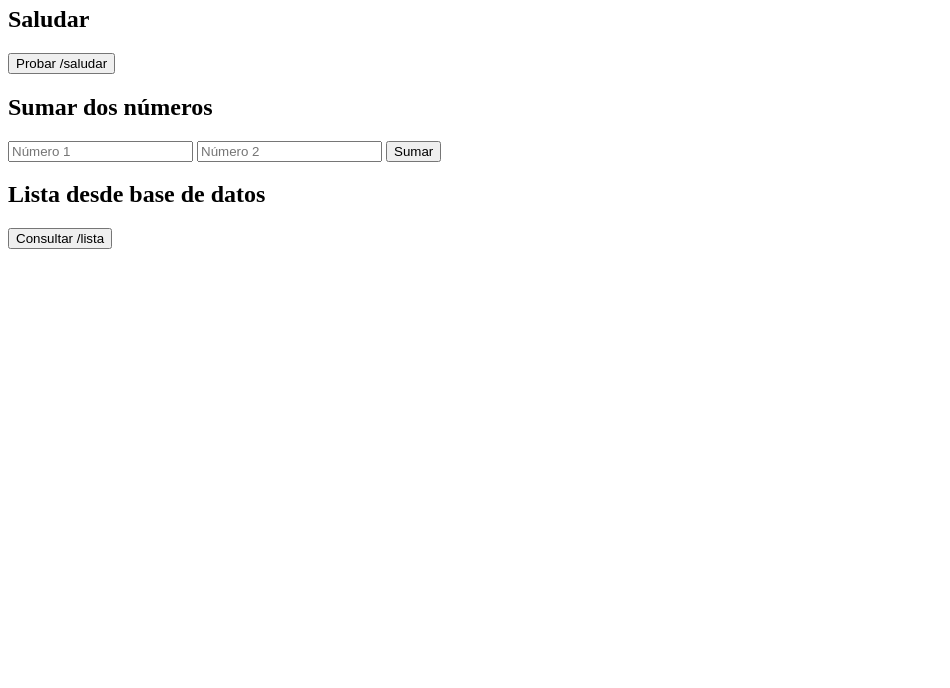
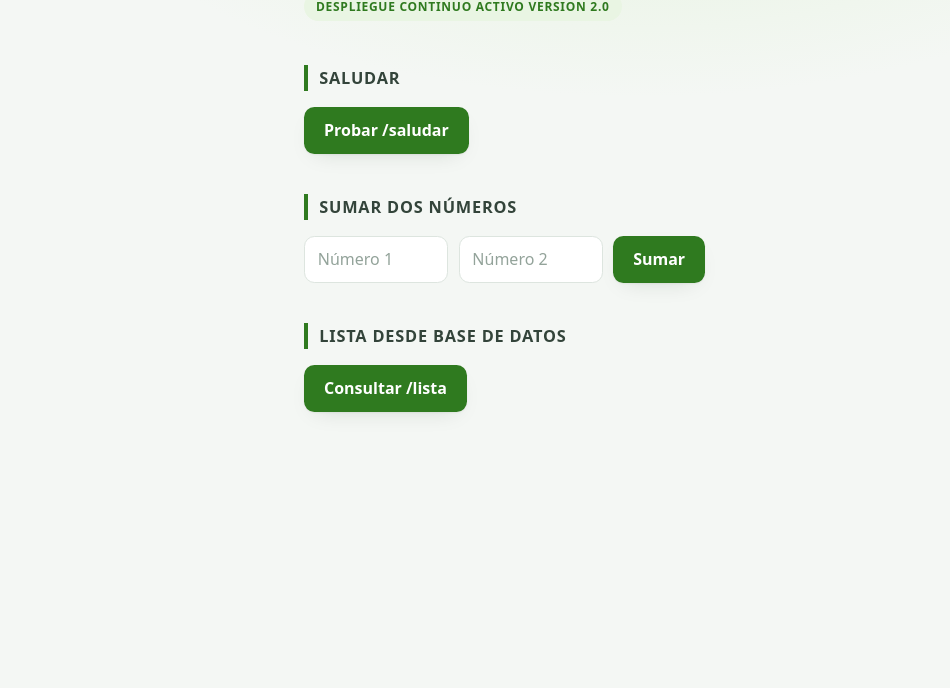
Before and after one commit to NicoVarela23/despliegues_continuos, a plain HTML site: page frontend_test/index.html in a window 1280 px wide. Shown: the part 112-800 px from the top of the page, without its empty margins (0-950 px from the left). Drawn offline with Linux system fonts and the light colour scheme.

Commit message:
version 2.0

```diff
--- a/frontend_test/index.html
+++ b/frontend_test/index.html
@@ -3,11 +3,12 @@
 <head>
     <meta charset="UTF-8">
     <title>Frontend Spring Boot</title>
+    <link rel="stylesheet" href="styles.css">
 </head>
 <body>
 
     <h1>Consumo API Spring Boot</h1>
-    <p><small>Despliegue continuo activo version 1.3</small></p>
+    <p><small>Despliegue continuo activo version 2.0</small></p>
 
     <h2>Saludar</h2>
     <button onclick="saludar()">Probar /saludar</button>
--- /dev/null
+++ b/frontend_test/styles.css
@@ -0,0 +1,146 @@
+/* ===== Tokens ===== */
+:root {
+  --bg: #f4f7f4;
+  --surface: #ffffff;
+  --text: #14201a;
+  --border: #dde5df;
+  --accent: #2f7a1f;
+  --accent-hover: #256318;
+  --accent-soft: #e9f5e3;
+  --accent-soft-border: #c9e5ba;
+  --radius: 0.65rem;
+  --shadow: 0 1px 2px rgba(16, 40, 24, 0.05), 0 8px 24px -12px rgba(16, 40, 24, 0.18);
+}
+
+* { box-sizing: border-box; }
+
+body {
+  margin: 0 auto;
+  padding: 3.5rem 1.5rem 4rem;
+  max-width: 720px;
+  min-height: 100vh;
+  font-family: system-ui, -apple-system, "Segoe UI", Roboto, "Helvetica Neue", Arial, sans-serif;
+  font-size: 1rem;
+  line-height: 1.6;
+  color: var(--text);
+  background:
+    radial-gradient(900px 420px at 50% -8%, #e4f3dc 0%, rgba(228, 243, 220, 0) 65%),
+    var(--bg);
+}
+
+/* ===== Encabezado ===== */
+h1 {
+  margin: 0 0 0.4rem;
+  font-size: clamp(1.7rem, 4.5vw, 2.35rem);
+  line-height: 1.12;
+  letter-spacing: -0.025em;
+}
+
+body > p:first-of-type {
+  margin: 0 0 2.75rem;
+}
+
+body > p:first-of-type small {
+  display: inline-block;
+  padding: 0.3rem 0.75rem;
+  border-radius: 999px;
+  background: var(--accent-soft);
+  color: var(--accent);
+  font-size: 0.75rem;
+  font-weight: 700;
+  letter-spacing: 0.06em;
+  text-transform: uppercase;
+}
+
+/* ===== Secciones ===== */
+h2 {
+  margin: 2.5rem 0 1rem;
+  padding-left: 0.7rem;
+  border-left: 4px solid var(--accent);
+  font-size: 1.02rem;
+  font-weight: 700;
+  letter-spacing: 0.05em;
+  text-transform: uppercase;
+  color: #33443a;
+}
+
+/* ===== Controles ===== */
+button {
+  font: inherit;
+  font-weight: 600;
+  padding: 0.65rem 1.25rem;
+  border: 0;
+  border-radius: var(--radius);
+  background: var(--accent);
+  color: #ffffff;
+  cursor: pointer;
+  box-shadow: var(--shadow);
+  transition: background-color 0.15s ease, transform 0.1s ease;
+}
+
+button:hover { background: var(--accent-hover); }
+button:active { transform: translateY(1px); }
+button:focus-visible { outline: 3px solid #9fd684; outline-offset: 2px; }
+
+input {
+  font: inherit;
+  width: 9rem;
+  margin-right: 0.4rem;
+  padding: 0.62rem 0.8rem;
+  border: 1px solid var(--border);
+  border-radius: var(--radius);
+  background: var(--surface);
+  color: inherit;
+  transition: border-color 0.15s ease, box-shadow 0.15s ease;
+}
+
+input::placeholder { color: #93a39a; }
+
+input:focus {
+  outline: none;
+  border-color: var(--accent);
+  box-shadow: 0 0 0 3px rgba(47, 122, 31, 0.15);
+}
+
+/* ===== Resultados ===== */
+#resultadoSaludo,
+#resultadoSuma {
+  margin: 1rem 0 0;
+  font-weight: 600;
+  color: var(--accent);
+}
+
+#resultadoSaludo:not(:empty),
+#resultadoSuma:not(:empty) {
+  padding: 0.7rem 0.95rem;
+  border: 1px solid var(--accent-soft-border);
+  border-radius: var(--radius);
+  background: var(--accent-soft);
+}
+
+/* ===== Lista ===== */
+#listaDatos {
+  display: grid;
+  gap: 0.5rem;
+  margin: 1rem 0 0;
+  padding: 0;
+  list-style: none;
+}
+
+#listaDatos li {
+  padding: 0.65rem 0.85rem;
+  border: 1px solid var(--border);
+  border-radius: var(--radius);
+  background: var(--surface);
+  box-shadow: var(--shadow);
+  font-family: ui-monospace, SFMono-Regular, Consolas, "Liberation Mono", monospace;
+  font-size: 0.85rem;
+  word-break: break-word;
+}
+
+/* ===== Movil ===== */
+@media (max-width: 540px) {
+  body { padding: 2.25rem 1rem 3rem; }
+  input { width: 100%; margin: 0 0 0.5rem; }
+  button { width: 100%; }
+}
```
